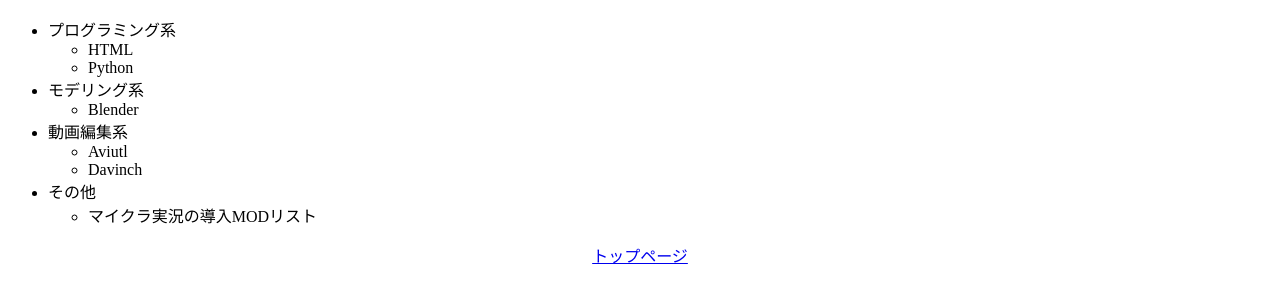
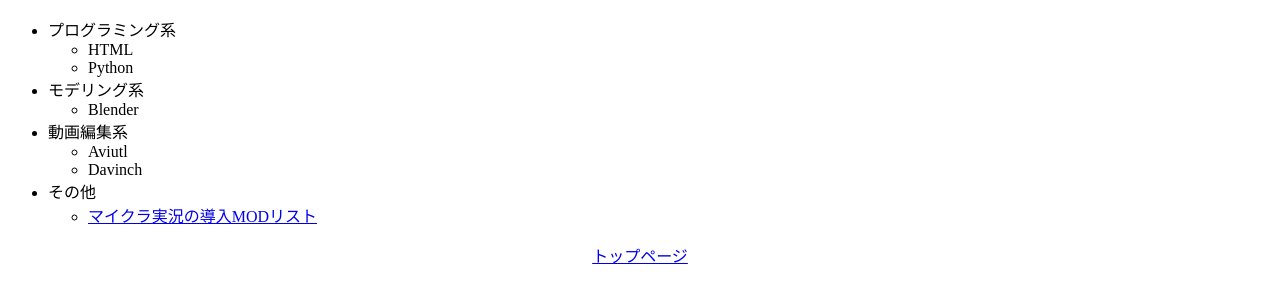
Before and after one commit to TAGSyuriken/produce, a plain HTML site: page pages2.html in a window 1280 px wide. Shown: the part 240-542 px from the top of the page. Drawn offline with Linux system fonts and the light colour scheme.

Commit message:
Update pages2.html

```diff
--- a/pages2.html
+++ b/pages2.html
@@ -33,7 +33,7 @@
         </li>
         <li>その他
             <ul>
-                <li>マイクラ実況の導入MODリスト</li>
+                <li><a href="micramod.html">マイクラ実況の導入MODリスト</a></li>
             </ul>
         </li>
     </ul>
```
